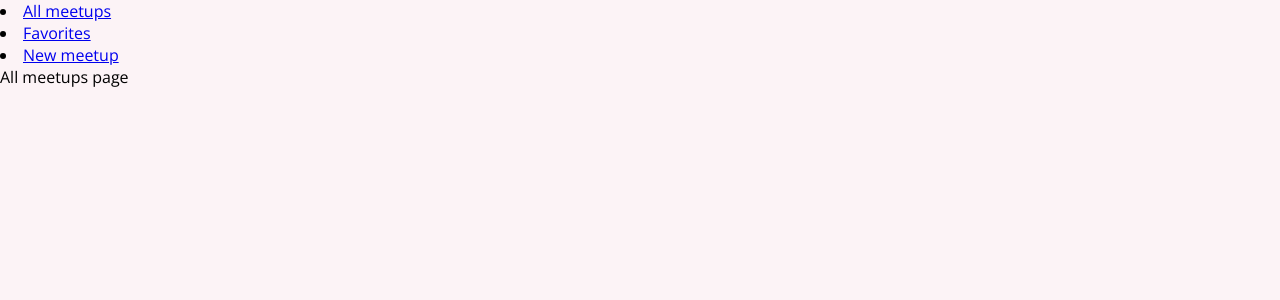
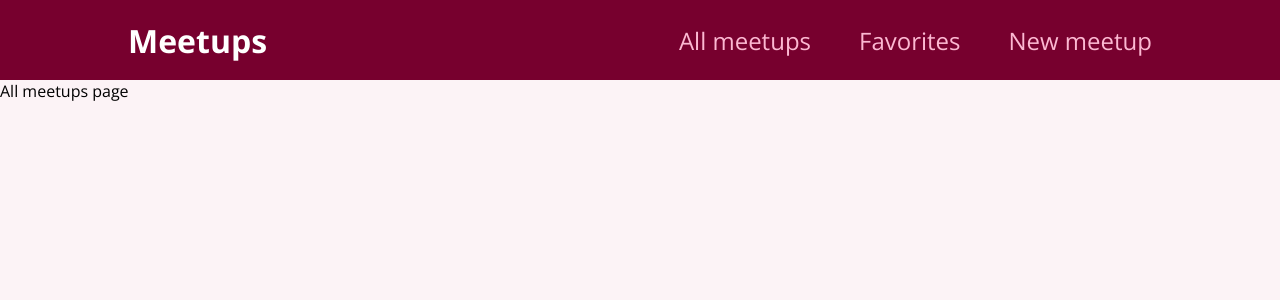
Before and after one commit to pmasharov/of-course--react-refresh, a React (Create React App) app: page / in a window 1280 px wide. Shown: the top 300 px of the page. Built offline with nearby package versions, Linux system fonts and the light colour scheme.

Commit message:
add sass; add styles to header

```diff
--- a/package.json
+++ b/package.json
@@ -10,6 +10,7 @@
     "react-dom": "^18.2.0",
     "react-router-dom": "^6.5.0",
     "react-scripts": "5.0.1",
+    "sass": "^1.57.0",
     "web-vitals": "^2.1.4"
   },
   "scripts": {
--- a/src/components/Layout/index.js
+++ b/src/components/Layout/index.js
@@ -1,9 +1,14 @@
 import { Outlet } from "react-router-dom";
 import { Navigation } from "components";
+import styles from "./styles.module.scss";
+
 const Layout = () => {
 	return (
 		<>
-			<Navigation />
+			<header className={styles.header}>
+				<div className={styles.logo}>Meetups</div>
+				<Navigation />
+			</header>
 			<Outlet />
 		</>
 	);
--- /dev/null
+++ b/src/components/Layout/styles.module.scss
@@ -0,0 +1,47 @@
+.header {
+  width: 100%;
+  height: 5rem;
+  display: flex;
+  align-items: center;
+  justify-content: space-between;
+  background-color: #77002e;
+  padding: 0 10%;
+}
+
+.logo {
+  font-size: 2rem;
+  color: white;
+  font-weight: bold;
+}
+
+.header ul {
+  list-style: none;
+  margin: 0;
+  padding: 0;
+  display: flex;
+  align-items: baseline;
+}
+
+.header li {
+  margin-left: 3rem;
+}
+
+.header a {
+  text-decoration: none;
+  font-size: 1.5rem;
+  color: #fcb8d2;
+}
+
+.header a:hover,
+.header a:active,
+.header a.active {
+  color: white;
+}
+
+.badge {
+  background-color: #cc2062;
+  color: white;
+  border-radius: 12px;
+  padding: 0 1rem;
+  margin-left: 0.5rem;
+}
--- a/src/components/Navigation/index.js
+++ b/src/components/Navigation/index.js
@@ -3,6 +3,7 @@ import { Link } from "react-router-dom";
 const Navigation = () => {
 	return (
 		<nav>
+			<ul>
 				<li>
 					<Link to={"/"}>All meetups</Link>
 				</li>
@@ -12,6 +13,7 @@ const Navigation = () => {
 				<li>
 					<Link to={"new-meetup"}>New meetup</Link>
 				</li>
+			</ul>
 		</nav>
 	);
 };
```
Also changed, not shown: 1 other file (tests, documents, lock files or other folders). Lines whose indentation alone changed are shown as unchanged.
